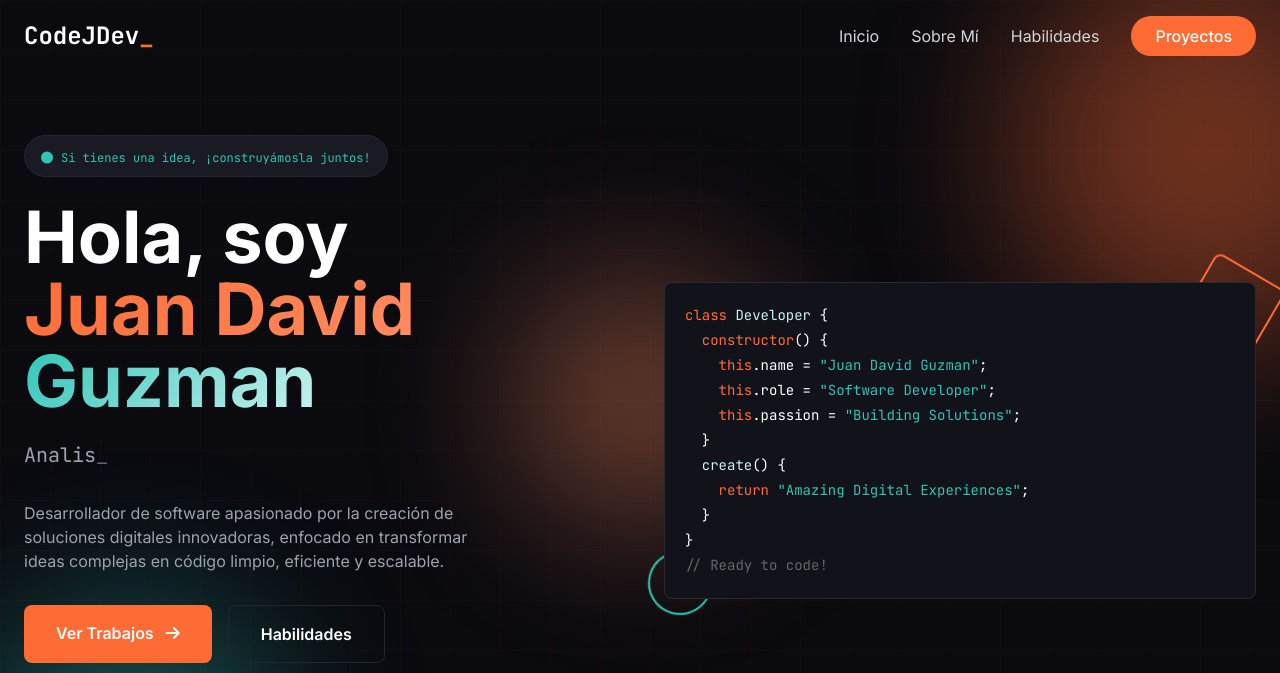
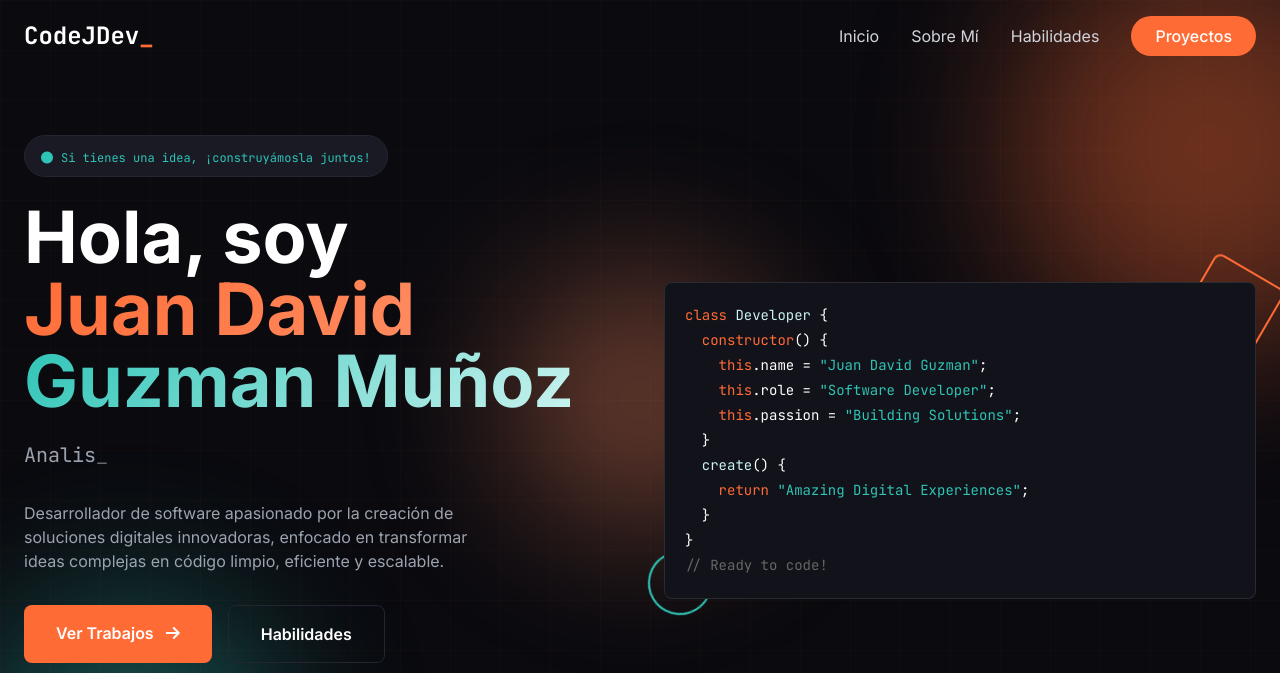
Before and after one commit to Juanchodavid2002/portafolioJDG, a plain HTML site: page index.html in a window 1280 px wide. Shown: the top 673 px of the page. Drawn offline with nearby package versions, Linux system fonts and the light colour scheme.

Commit message:
cambios actuales

```diff
--- a/index.html
+++ b/index.html
@@ -461,7 +461,7 @@
                     <h1 class="text-5xl md:text-7xl font-bold mb-6 leading-tight">
                         Hola, soy<br>
                         <span class="text-gradient-orange">Juan David</span><br>
-                        <span class="text-gradient-teal">Guzman</span>
+                        <span class="text-gradient-teal">Guzman Muñoz</span>
                     </h1>
 
                     <p class="text-xl text-gray-400 mb-8 font-mono">
```
